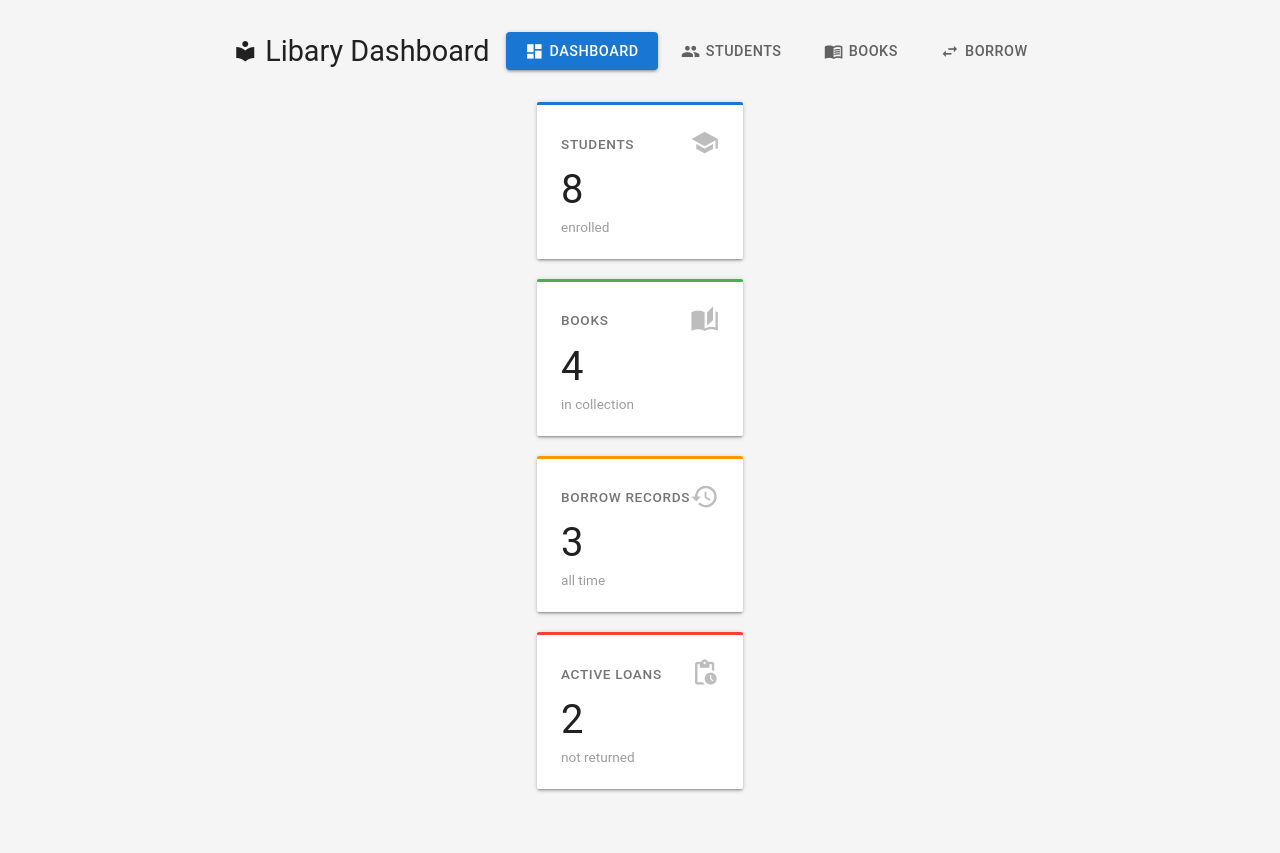
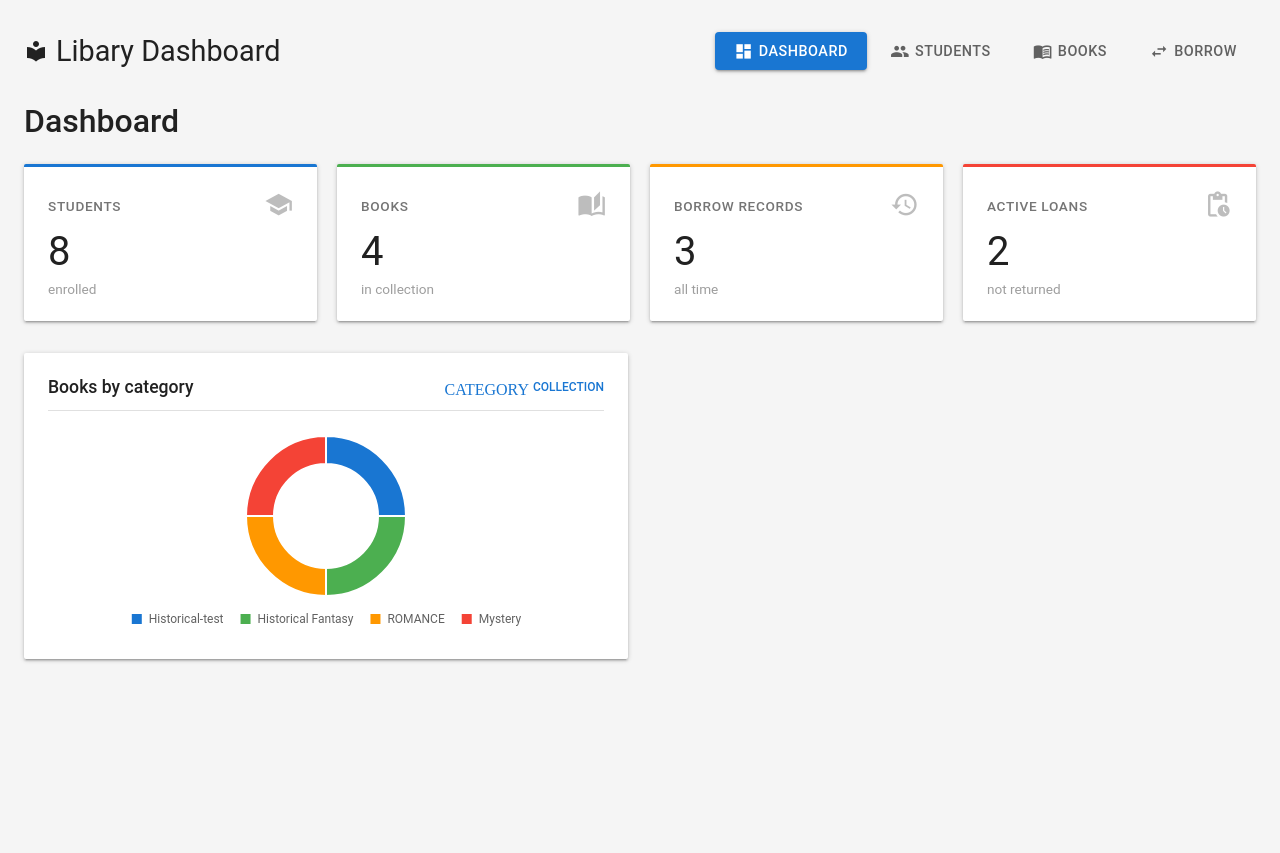
Before and after one commit to EllaizaJean05/IT30A, a PHP site: page /dashboard.php in a window 1280 px wide. After the commit the page ends 662 px from the top, so only its background shows below. Run offline with PHP 8.4, Linux system fonts and the light colour scheme; data comes from the database, SQL or seed files in the repository.

Commit message:
Added query, chartjs rendering script and html block to render book categories on a pie chart

```diff
--- a/dashboard.php
+++ b/dashboard.php
@@ -14,69 +14,36 @@ $options = [
 ];
 
 try {
+    $pdo = new PDO($dsn, $user, $pass, $options);
+} catch (PDOException $e) {
+    die("Database connection failed: " . $e->getMessage());
+}
 
-    $pdo = new PDO($dsn, $user, $pass, $options);
-      // ---------- 1. KPI COUNTS ----------
+// ---------- 1. KPI COUNTS ----------
 $studentCount  = $pdo->query("SELECT COUNT(*) FROM students")->fetchColumn();
 $bookCount     = $pdo->query("SELECT COUNT(*) FROM books")->fetchColumn();
 $totalBorrows  = $pdo->query("SELECT COUNT(*) FROM borrow")->fetchColumn();
 $activeBorrows = $pdo->query("SELECT COUNT(*) FROM borrow WHERE borrow_return_date IS NULL")->fetchColumn();
-} catch (PDOException $e) {
-    die("Database connection failed: " . $e->getMessage());
 
-
+// ---------- 2. BOOKS BY CATEGORY ----------
+$catStmt = $pdo->query("
+    SELECT book_category, COUNT(*) AS cnt
+    FROM books
+    GROUP BY book_category
+    ORDER BY cnt DESC
+");
+$categories = [];
+$categoryCounts = [];
+while ($row = $catStmt->fetch()) {
+    $categories[]     = $row['book_category'];
+    $categoryCounts[] = (int) $row['cnt'];
 }
 
 ?>
+
 <!DOCTYPE html>
 <html lang="en">
 <head>
-    <meta charset="UTF-8">
-    <meta name="viewport" content="width=device-width, initial-scale=1.0">
-    <title>Dashboard</title>
-</head>
-<body>
-    <?php include 'includes/navbar.php'; ?>
-    <div class="stats-grid">
-    <div class="stat-card">
-        <div class="stat-header">
-            <span class="stat-label">Students</span>
-            <span class="material-icons">school</span>
-        </div>
-        <div class="stat-number"><?= $studentCount ?></div>
-        <div class="stat-sub">enrolled</div>
-    </div>
-
-    <div class="stat-card">
-        <div class="stat-header">
-            <span class="stat-label">Books</span>
-            <span class="material-icons">auto_stories</span>
-        </div>
-        <div class="stat-number"><?= $bookCount ?></div>
-        <div class="stat-sub">in collection</div>
-    </div>
-
-    <div class="stat-card">
-        <div class="stat-header">
-            <span class="stat-label">Borrow records</span>
-            <span class="material-icons">history</span>
-        </div>
-        <div class="stat-number"><?= $totalBorrows ?></div>
-        <div class="stat-sub">all time</div>
-    </div>
-
-    <div class="stat-card">
-        <div class="stat-header">
-            <span class="stat-label">Active loans</span>
-            <span class="material-icons">pending_actions</span>
-        </div>
-        <div class="stat-number"><?= $activeBorrows ?></div>
-        <div class="stat-sub">not returned</div>
-    </div>
-</div>
-
-    <div>
-        <head>
     <meta charset="UTF-8">
     <meta name="viewport" content="width=device-width, initial-scale=1.0">
     <title>Library · Dashboard</title>
@@ -314,7 +281,133 @@ $activeBorrows = $pdo->query("SELECT COUNT(*) FROM borrow WHERE borrow_return_da
         }
     </style>
 </head>
+<body>
+<div class="dashboard">
+    <?php include 'includes/navbar.php'; ?>
+    <h1 style="margin-bottom: 1.5rem; font-weight: 500; color: #212121;">Dashboard</h1>
+    <div class="stats-grid">
+        <div class="stat-card">
+            <div class="stat-header">
+                <span class="stat-label">Students</span>
+                <span class="material-icons">school</span>
+            </div>
+            <div class="stat-number"><?= $studentCount ?></div>
+            <div class="stat-sub">enrolled</div>
+        </div>
+
+        <div class="stat-card">
+            <div class="stat-header">
+                <span class="stat-label">Books</span>
+                <span class="material-icons">auto_stories</span>
+            </div>
+            <div class="stat-number"><?= $bookCount ?></div>
+            <div class="stat-sub">in collection</div>
+        </div>
+
+        <div class="stat-card">
+            <div class="stat-header">
+                <span class="stat-label">Borrow records</span>
+                <span class="material-icons">history</span>
+            </div>
+            <div class="stat-number"><?= $totalBorrows ?></div>
+            <div class="stat-sub">all time</div>
+        </div>
+
+        <div class="stat-card">
+            <div class="stat-header">
+                <span class="stat-label">Active loans</span>
+                <span class="material-icons">pending_actions</span>
+            </div>
+            <div class="stat-number"><?= $activeBorrows ?></div>
+            <div class="stat-sub">not returned</div>
+        </div>
     </div>
+        <!-- CHARTS -->
+    <div class="charts-grid">
+
+        <!-- Pie Chart - Book Categories-->
+        <div class="chart-card">
+            <div class="chart-title">
+                Books by category
+                <span>
+                    <span class="material-icons">category</span>
+                    collection
+                </span>
+            </div>
+            <canvas id="categoryChart" width="400" height="200"></canvas>
+        </div>
+
+    </div>
+</div>
+
+
+
+<script>
+    (function() {
+        // Materialize standard palette
+        const colors = {
+            blue: '#1976d2',
+            green: '#4caf50',
+            orange: '#ff9800',
+            red: '#f44336',
+            purple: '#9c27b0',
+            grey: '#9e9e9e'
+        };
+
+        // ---------- DOUGHNUT : BOOKS BY CATEGORY ----------
+        const catCtx = document.getElementById('categoryChart').getContext('2d');
+        new Chart(catCtx, {
+            type: 'doughnut',
+            data: {
+                labels: <?= json_encode($categories) ?>,
+                datasets: [{
+                    data: <?= json_encode($categoryCounts) ?>,
+                    backgroundColor: [
+                        colors.blue, colors.green, colors.orange, colors.red, colors.purple, colors.grey
+                    ],
+                    borderWidth: 2,
+                    borderColor: '#ffffff',
+                    hoverOffset: 4
+                }]
+            },
+            options: {
+                responsive: true,
+                maintainAspectRatio: true,
+                cutout: '65%',
+                plugins: {
+                    legend: {
+                        position: 'bottom',
+                        labels: {
+                            boxWidth: 12,
+                            boxHeight: 12,
+                            usePointStyle: false, // Materialize usually uses squares
+                            padding: 16,
+                            font: { size: 12, family: 'Roboto' },
+                            color: '#616161'
+                        }
+                    },
+                    tooltip: {
+                        backgroundColor: '#212121',
+                        titleColor: '#ffffff',
+                        bodyColor: '#ffffff',
+                        padding: 10,
+                        cornerRadius: 4,
+                        displayColors: true,
+                        callbacks: {
+                            label: function(context) {
+                                const label = context.label || '';
+                                const value = context.parsed || 0;
+                                const total = context.dataset.data.reduce((a, b) => a + b, 0);
+                                const pct = total > 0 ? ((value / total) * 100).toFixed(0) : 0;
+                                return `${label}: ${value} (${pct}%)`;
+                            }
+                        }
+                    }
+                }
+            }
+        });
+    })();
+</script>
 
 
 </body>
```
